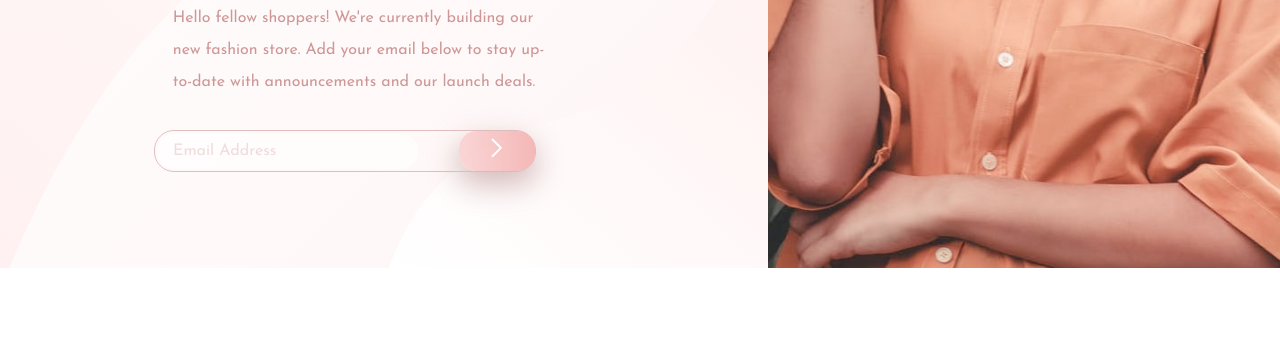
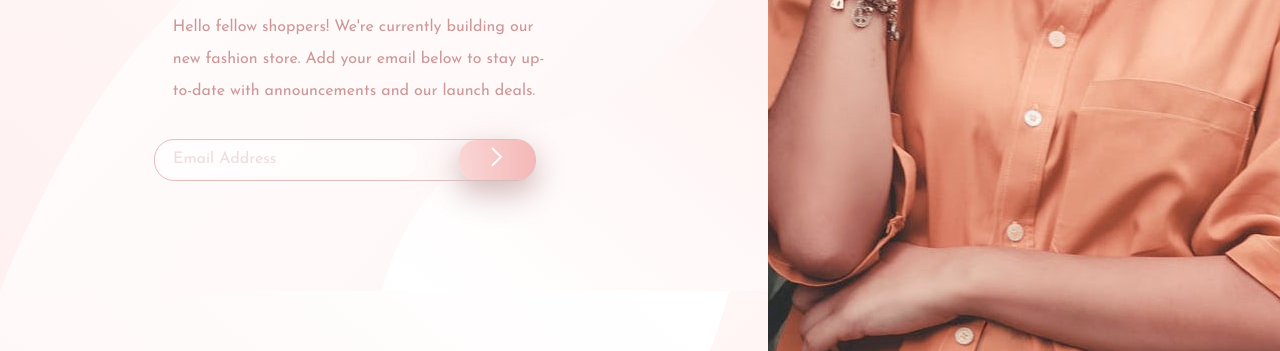
Before and after one commit to elenastagg/frontend-mentor-base-apparel-challenge, a website: page public/index.html in a window 1280 px wide. Shown: the part 449-800 px from the top of the page. Drawn offline with nearby package versions, Linux system fonts and the light colour scheme.

Commit message:
moved grid into body and deleted main to remove unwanted white space

```diff
--- a/public/index.css
+++ b/public/index.css
@@ -14,12 +14,10 @@ body {
   margin: 0;
   min-height: 100vh;
   font-family: "Josefin Sans", sans-serif;
-}
-main {
-  height: 100vh;
   display: grid;
   grid-template-rows: 10% 30% 50% 10%;
 }
+
 .logo {
   width: 35%;
 }
@@ -118,7 +116,7 @@ input {
 }
 
 @media (min-width: 1000px) {
-  main {
+  body {
     height: 100%;
     display: grid;
     grid-template-columns: 60% 40%;
@@ -128,6 +126,7 @@ input {
       linear-gradient(to right bottom, #f8bfbf, #ee8c8c);
     background-size: 60%;
   }
+
   #header-section {
     padding: 4rem 20%;
   }
--- a/public/index.html
+++ b/public/index.html
@@ -38,7 +38,6 @@
     <title>Frontend Mentor | Base Apparel coming soon page</title>
   </head>
   <body>
-    <main class="main">
     <section id="header-section">
       <img alt="logo" class="logo" src="images/logo.svg" />
     </section>
@@ -101,6 +100,5 @@
         >.
         </p>
       </footer> -->
-    </main>
   </body>
 </html>
```
Lines whose indentation alone changed are shown as unchanged.
